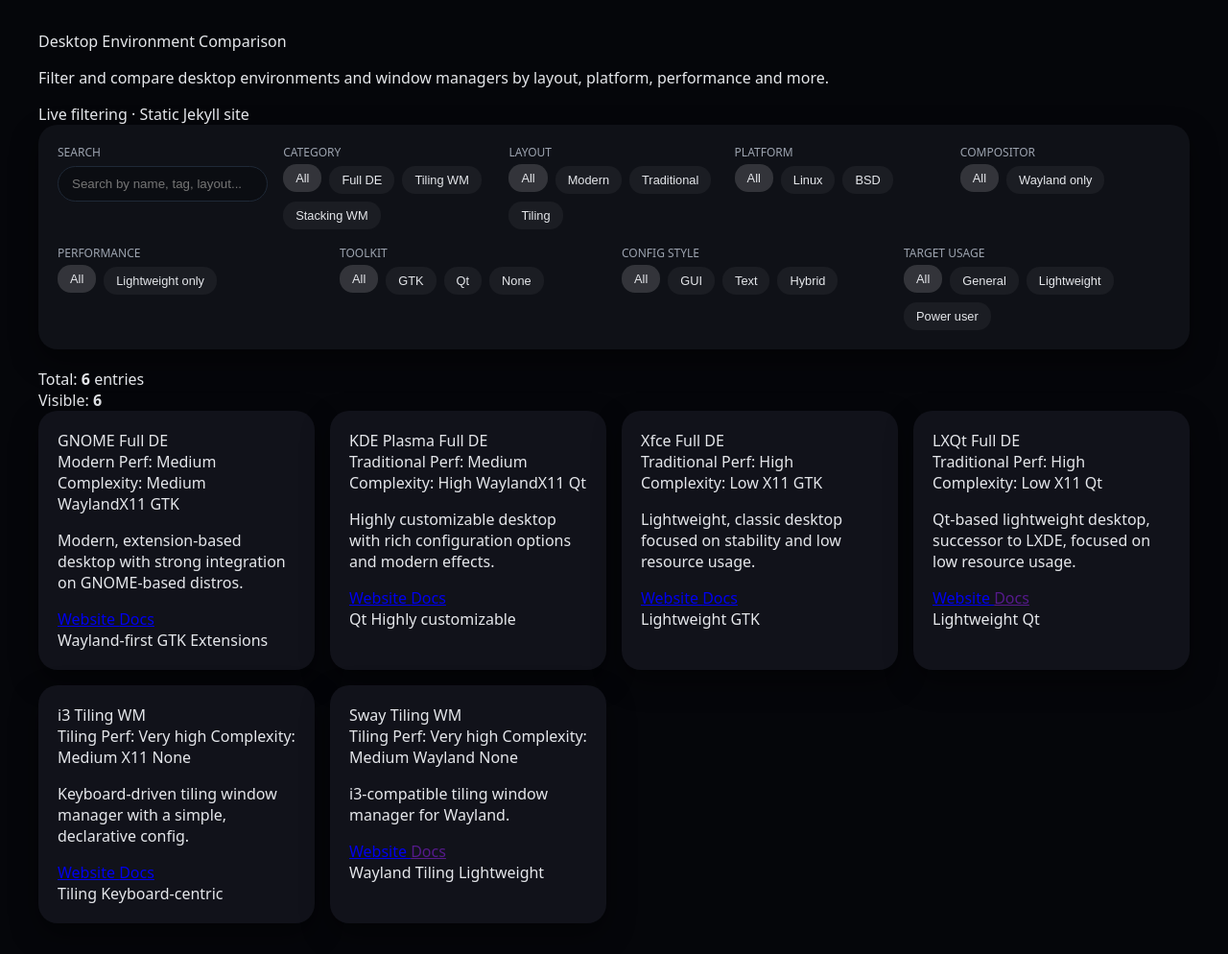
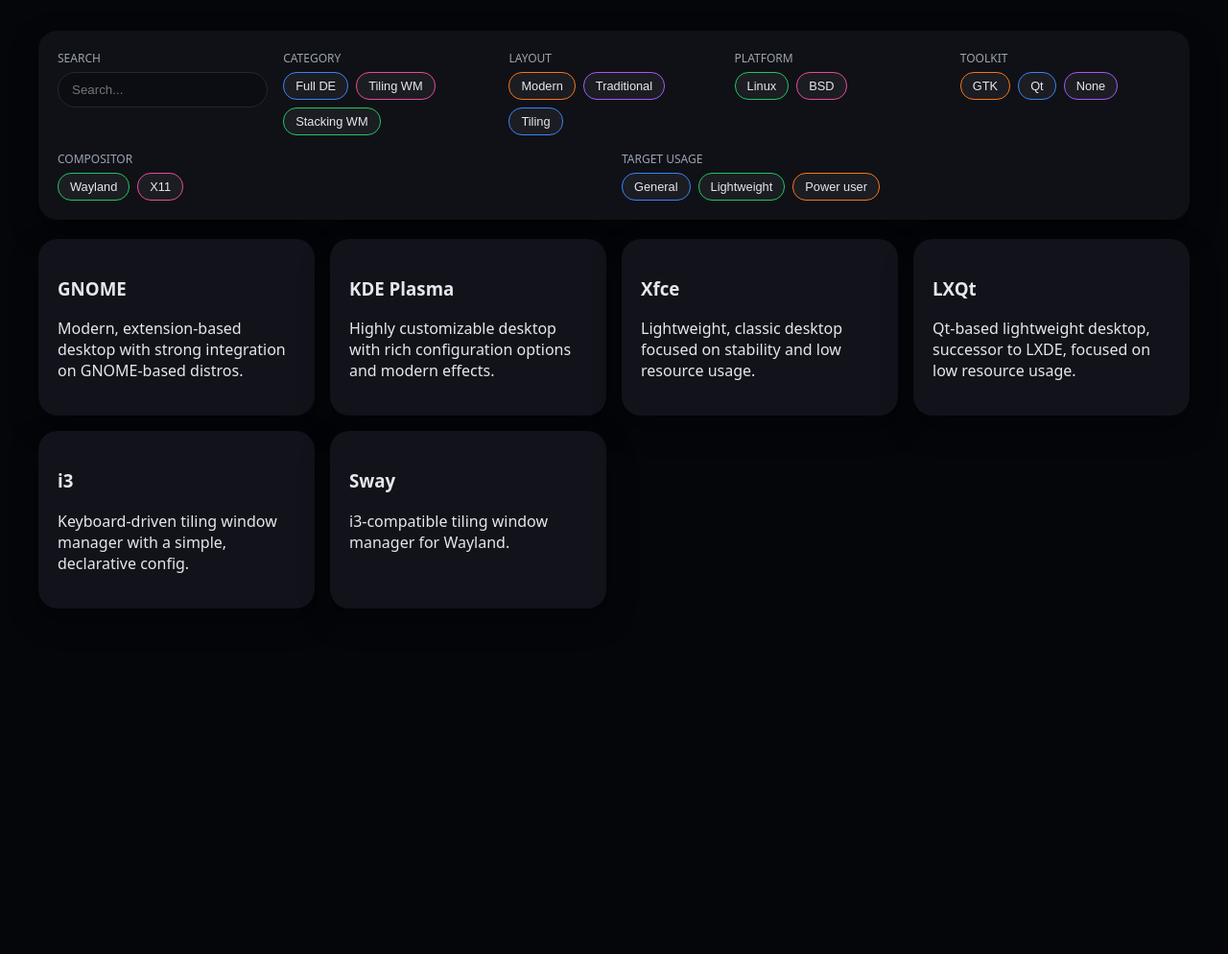
Before and after one commit to Pure-de-Arch/Pure-de-Arch.github.io, a Jekyll site: the page built from index.html, in a window 1280 px wide. Shown: the whole page at 96% size. Built offline with Jekyll 4.4.1, drawn with Linux system fonts in a browser that asks for light colours; after the commit the page ends 900 px from its top, so only the background shows below that.

Commit message:
Update index.html

```diff
--- a/index.html
+++ b/index.html
@@ -3,208 +3,106 @@
 ---
 
 <!DOCTYPE html>
-<html lang="en">
+<html lang="hu">
 <head>
   <meta charset="UTF-8" />
   <title>{{ site.title }}</title>
   <meta name="viewport" content="width=device-width, initial-scale=1" />
-    <meta name="description" content="{{ site.description }}" />
   <link rel="stylesheet" href="{{ '/assets/css/style.css' | relative_url }}" />
 </head>
 <body>
 <div class="app-shell">
-      <header class="app-header">
-        <div class="app-title-row">
-          <div>
-            <div class="app-title">
-              <span class="logo-dot"></span>
-              <span>Desktop Environment Comparison</span>
-            </div>
-            <p class="app-subtitle">
-              Filter and compare desktop environments and window managers by layout, platform, performance and more.
-            </p>
-          </div>
-          <div class="app-badge">
-            <span class="app-badge-dot"></span>
-            <span>Live filtering · Static Jekyll site</span>
-          </div>
-        </div>
-      </header>
 
   <section class="filter-panel">
     <div class="filter-row">
-          <!-- Search (buborékos input) -->
+
+      <!-- SEARCH -->
       <div class="filter-group">
-            <label class="filter-label" for="search">Search</label>
-            <input
-              id="search"
-              class="filter-input"
-              type="text"
-              placeholder="Search by name, tag, layout..."
-              data-filter="search"
-            />
+        <label class="filter-label">Search</label>
+        <input class="filter-input" data-filter="search" placeholder="Search..." />
       </div>
 
-          <!-- Category – buborékos chips -->
+      <!-- CATEGORY -->
       <div class="filter-group">
         <label class="filter-label">Category</label>
         <div class="filter-chips" data-filter="category">
-              <button class="filter-chip" data-value="">All</button>
-              <button class="filter-chip" data-value="full de">Full DE</button>
-              <button class="filter-chip" data-value="tiling wm">Tiling WM</button>
-              <button class="filter-chip" data-value="stacking wm">Stacking WM</button>
+          <button class="filter-chip" data-value="full de" data-color="blue">Full DE</button>
+          <button class="filter-chip" data-value="tiling wm" data-color="pink">Tiling WM</button>
+          <button class="filter-chip" data-value="stacking wm" data-color="green">Stacking WM</button>
         </div>
       </div>
 
-          <!-- Layout – buborékos chips -->
+      <!-- LAYOUT -->
       <div class="filter-group">
         <label class="filter-label">Layout</label>
         <div class="filter-chips" data-filter="layout">
-              <button class="filter-chip" data-value="">All</button>
-              <button class="filter-chip" data-value="modern">Modern</button>
-              <button class="filter-chip" data-value="traditional">Traditional</button>
-              <button class="filter-chip" data-value="tiling">Tiling</button>
+          <button class="filter-chip" data-value="modern" data-color="orange">Modern</button>
+          <button class="filter-chip" data-value="traditional" data-color="purple">Traditional</button>
+          <button class="filter-chip" data-value="tiling" data-color="blue">Tiling</button>
         </div>
       </div>
 
-          <!-- Platform -->
+      <!-- OS -->
       <div class="filter-group">
         <label class="filter-label">Platform</label>
         <div class="filter-chips" data-filter="os">
-              <button class="filter-chip" data-value="">All</button>
-              <button class="filter-chip" data-value="linux">Linux</button>
-              <button class="filter-chip" data-value="bsd">BSD</button>
+          <button class="filter-chip" data-value="linux" data-color="green">Linux</button>
+          <button class="filter-chip" data-value="bsd" data-color="pink">BSD</button>
         </div>
       </div>
 
-          <!-- Compositor -->
+      <!-- TOOLKIT -->
+      <div class="filter-group">
+        <label class="filter-label">Toolkit</label>
+        <div class="filter-chips" data-filter="toolkit">
+          <button class="filter-chip" data-value="gtk" data-color="orange">GTK</button>
+          <button class="filter-chip" data-value="qt" data-color="blue">Qt</button>
+          <button class="filter-chip" data-value="none" data-color="purple">None</button>
+        </div>
+      </div>
+
+      <!-- COMPOSITOR -->
       <div class="filter-group">
         <label class="filter-label">Compositor</label>
         <div class="filter-chips" data-filter="compositor">
-              <button class="filter-chip" data-value="">All</button>
-              <button class="filter-chip" data-value="wayland">Wayland only</button>
+          <button class="filter-chip" data-value="wayland" data-color="green">Wayland</button>
+          <button class="filter-chip" data-value="x11" data-color="pink">X11</button>
         </div>
       </div>
 
-          <!-- Performance -->
+      <!-- TARGET USAGE -->
       <div class="filter-group">
-            <label class="filter-label">Performance</label>
-            <div class="filter-chips" data-filter="performance">
-              <button class="filter-chip" data-value="">All</button>
-              <button class="filter-chip" data-value="high">Lightweight only</button>
+        <label class="filter-label">Target usage</label>
+        <div class="filter-chips" data-filter="target_usage">
+          <button class="filter-chip" data-value="general" data-color="blue">General</button>
+          <button class="filter-chip" data-value="lightweight" data-color="green">Lightweight</button>
+          <button class="filter-chip" data-value="power user" data-color="orange">Power user</button>
         </div>
       </div>
 
-          <!-- Toolkit -->
-          <div class="filter-group">
-            <label class="filter-label">Toolkit</label>
-            <div class="filter-chips" data-filter="toolkit">
-              <button class="filter-chip" data-value="">All</button>
-              <button class="filter-chip" data-value="gtk">GTK</button>
-              <button class="filter-chip" data-value="qt">Qt</button>
-              <button class="filter-chip" data-value="none">None</button>
-            </div>
-          </div>
-
-          <!-- Config style -->
-          <div class="filter-group">
-            <label class="filter-label">Config style</label>
-            <div class="filter-chips" data-filter="config_style">
-              <button class="filter-chip" data-value="">All</button>
-              <button class="filter-chip" data-value="gui">GUI</button>
-              <button class="filter-chip" data-value="text">Text</button>
-              <button class="filter-chip" data-value="hybrid">Hybrid</button>
-            </div>
-          </div>
-
-          <!-- Target usage -->
-          <div class="filter-group">
-            <label class="filter-label">Target usage</label>
-            <div class="filter-chips" data-filter="target_usage">
-              <button class="filter-chip" data-value="">All</button>
-              <button class="filter-chip" data-value="general">General</button>
-              <button class="filter-chip" data-value="lightweight">Lightweight</button>
-              <button class="filter-chip" data-value="power user">Power user</button>
-            </div>
-          </div>
     </div>
   </section>
 
-      <section class="stats-bar">
-        <div class="stats-pill">
-          <span>Total:</span>
-          <strong id="total-count">{{ site.data.desktops | size }}</strong>
-          <span>entries</span>
-        </div>
-        <div class="stats-pill">
-          <span>Visible:</span>
-          <strong id="visible-count">{{ site.data.desktops | size }}</strong>
-        </div>
-      </section>
-
-      <main>
   <div id="card-grid" class="card-grid">
     {% for de in site.data.desktops %}
-          <article
-            class="de-card"
+    <article class="de-card"
       data-name="{{ de.name | downcase }}"
       data-category="{{ de.category | downcase }}"
       data-layout="{{ de.layout | downcase }}"
       data-os="{{ de.os | join: ',' | downcase }}"
-            data-tags="{{ de.tags | join: ',' | downcase }}"
-            data-compositor="{{ de.compositor | downcase }}"
+      data-compositor="{{ de.compositor | join: ',' | downcase }}"
       data-performance="{{ de.performance | downcase }}"
       data-toolkit="{{ de.toolkit | downcase }}"
       data-config_style="{{ de.config_style | downcase }}"
       data-target_usage="{{ de.target_usage | downcase }}"
+      data-tags="{{ de.tags | join: ',' | downcase }}"
     >
-            <div class="de-card-header">
-              <div>
-                <div class="de-name">
-                  <span>{{ de.name }}</span>
-                  <span class="de-tag">{{ de.category }}</span>
-                </div>
-                <div class="de-meta">
-                  <span class="de-meta-pill">{{ de.layout }}</span>
-                  <span class="de-meta-pill">Perf: {{ de.performance }}</span>
-                  <span class="de-meta-pill">Complexity: {{ de.complexity }}</span>
-                  <span class="de-meta-pill">{{ de.compositor }}</span>
-                  <span class="de-meta-pill">{{ de.toolkit }}</span>
-                </div>
-              </div>
-            </div>
-
-            <p class="de-desc">
-              {{ de.description }}
-            </p>
-
-            <div class="de-footer">
-              <div class="de-links">
-                {% if de.website %}
-                <a class="de-link" href="{{ de.website }}" target="_blank" rel="noreferrer">
-                  Website
-                </a>
-                {% endif %}
-                {% if de.docs %}
-                <a class="de-link" href="{{ de.docs }}" target="_blank" rel="noreferrer">
-                  Docs
-                </a>
-                {% endif %}
-              </div>
-              <div class="de-badges">
-                {% for tag in de.tags %}
-                <span class="de-badge">{{ tag }}</span>
-                {% endfor %}
-              </div>
-            </div>
+      <h3>{{ de.name }}</h3>
+      <p>{{ de.description }}</p>
     </article>
     {% endfor %}
   </div>
 
-        <div id="empty-state" class="empty-state" style="display: none">
-          No desktop environments match your filters. Try adjusting the search or filters.
-        </div>
-      </main>
 </div>
 
 <script src="{{ '/assets/js/app.js' | relative_url }}"></script>
```
Lines whose indentation alone changed are shown as unchanged.
